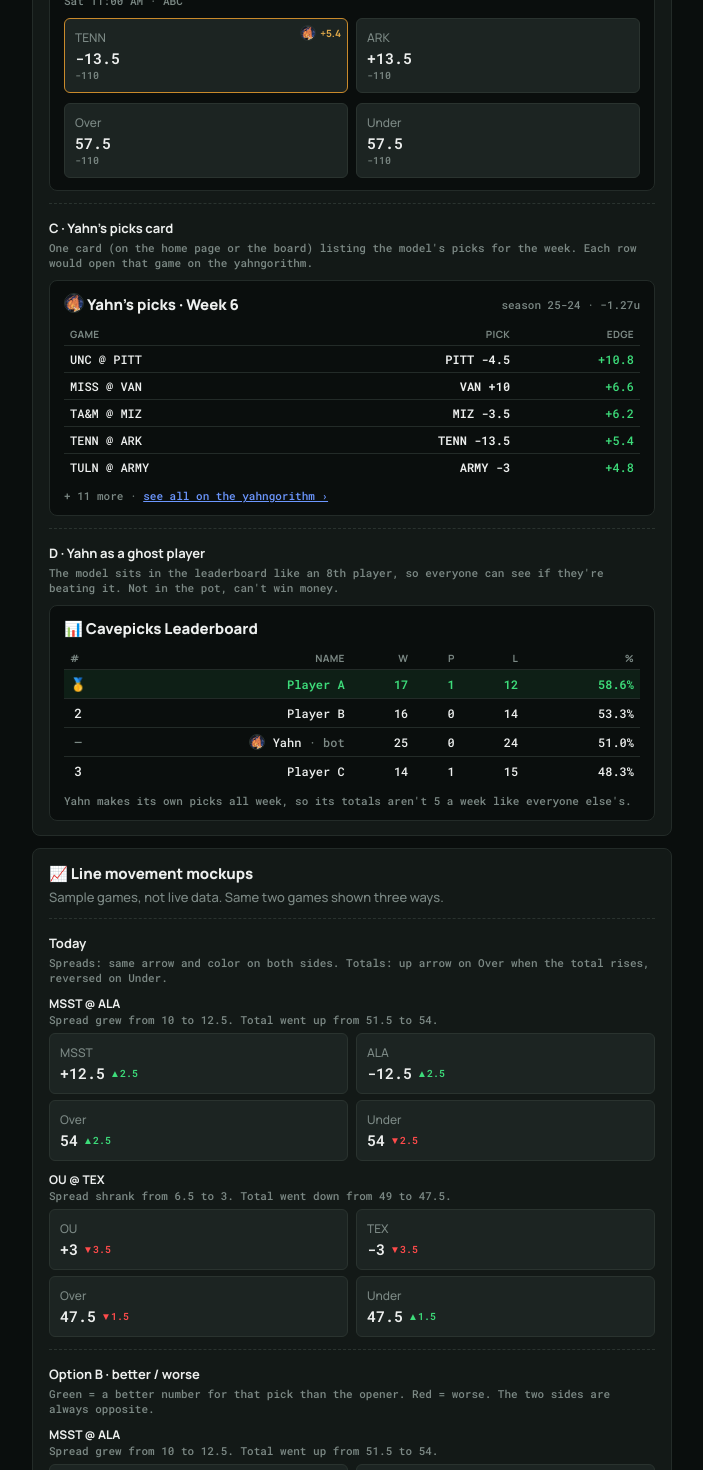
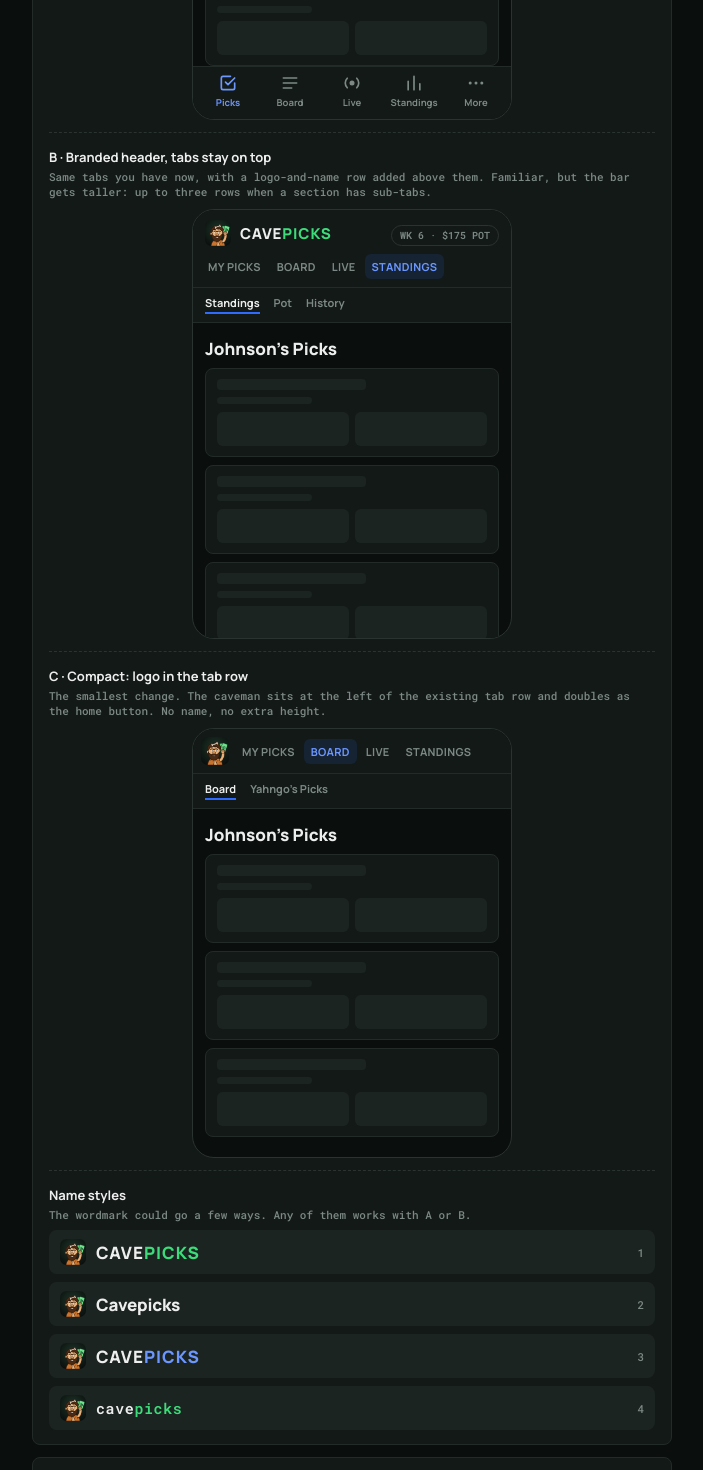
Before and after one commit to ajohnson1952/cavepicks, a Next.js app: page /lab in a window 1280 px wide. Shown: the part 600-2070 px from the top of the page, without its empty margins (288-991 px from the left). Built offline with nearby package versions, Linux system fonts and the light colour scheme.

Commit message:
Add navigation + title bar mockups to /lab (app-style bottom tabs, branded header, compact logo row, wordmark options)
Co-Authored-By: Claude Opus 5.5 <noreply@anthropic.com>

```diff
--- /dev/null
+++ b/app/lab/NavMock.tsx
@@ -0,0 +1,243 @@
+// /lab only: three directions for the navigation + title bar, drawn as
+// phone-sized previews. Static pictures - nothing here is wired up, and the
+// real nav (app/Nav.tsx) is unchanged.
+
+const stroke = { fill: "none", stroke: "currentColor", strokeWidth: 2, strokeLinecap: "round", strokeLinejoin: "round" } as const;
+const ICONS: Record<string, React.ReactNode> = {
+  Picks: <path {...stroke} d="M9 11l3 3 8-8M20 12v6a2 2 0 0 1-2 2H6a2 2 0 0 1-2-2V6a2 2 0 0 1 2-2h9" />,
+  Board: <path {...stroke} d="M4 6h16M4 12h16M4 18h10" />,
+  Live: (
+    <>
+      <circle cx="12" cy="12" r="3" fill="currentColor" stroke="none" />
+      <path {...stroke} d="M6.3 6.3a8 8 0 0 0 0 11.4M17.7 6.3a8 8 0 0 1 0 11.4" />
+    </>
+  ),
+  Standings: <path {...stroke} d="M5 20V10M12 20V4M19 20v-7" />,
+  More: (
+    <>
+      <circle cx="5" cy="12" r="1.8" fill="currentColor" stroke="none" />
+      <circle cx="12" cy="12" r="1.8" fill="currentColor" stroke="none" />
+      <circle cx="19" cy="12" r="1.8" fill="currentColor" stroke="none" />
+    </>
+  ),
+};
+
+function Wordmark({ size = 15 }: { size?: number }) {
+  return (
+    <span style={{ fontWeight: 800, fontSize: size, letterSpacing: "0.06em", lineHeight: 1 }}>
+      CAVE<span style={{ color: "var(--up)" }}>PICKS</span>
+    </span>
+  );
+}
+
+function Logo({ size = 26 }: { size?: number }) {
+  return <img src="/icon-192.png" alt="" width={size} height={size} style={{ borderRadius: size * 0.25, display: "block" }} />;
+}
+
+function WeekPill() {
+  return (
+    <span
+      style={{
+        fontFamily: "var(--font-mono), monospace", fontSize: 10, fontWeight: 700, color: "var(--dim)",
+        border: "1px solid var(--border-soft)", borderRadius: 999, padding: "3px 8px", whiteSpace: "nowrap",
+      }}
+    >
+      WK 6 &middot; $175 POT
+    </span>
+  );
+}
+
+// fake page content so the bars have something to sit on
+function Filler() {
+  const bar = (w: string, h = 9) => (
+    <div style={{ width: w, height: h, borderRadius: 4, background: "var(--panel-alt)", marginBottom: 7 }} />
+  );
+  return (
+    <div style={{ padding: "14px 12px" }}>
+      <div style={{ fontWeight: 800, fontSize: 17, marginBottom: 8 }}>Johnson&apos;s Picks</div>
+      {[0, 1, 2].map((i) => (
+        <div key={i} style={{ background: "var(--panel)", border: "1px solid var(--border)", borderRadius: 8, padding: "10px 11px", marginBottom: 8 }}>
+          {bar("55%", 11)}
+          {bar("35%", 7)}
+          <div style={{ display: "grid", gridTemplateColumns: "1fr 1fr", gap: 6, marginTop: 8 }}>
+            <div style={{ height: 34, borderRadius: 6, background: "var(--panel-alt)" }} />
+            <div style={{ height: 34, borderRadius: 6, background: "var(--panel-alt)" }} />
+          </div>
+        </div>
+      ))}
+    </div>
+  );
+}
+
+function Phone({ children }: { children: React.ReactNode }) {
+  return (
+    <div
+      style={{
+        position: "relative", width: "100%", maxWidth: 320, height: 430, margin: "10px auto 0",
+        border: "1px solid var(--border-soft)", borderRadius: 22, overflow: "hidden", background: "var(--void)",
+        display: "flex", flexDirection: "column",
+      }}
+    >
+      {children}
+    </div>
+  );
+}
+
+const TABS = ["My Picks", "Board", "Live", "Standings"];
+
+function TextTabs({ active }: { active: string }) {
+  return (
+    <div style={{ display: "flex", gap: 2, flexWrap: "wrap" }}>
+      {TABS.map((t) => (
+        <span
+          key={t}
+          className={`nav-link${t === active ? " active" : ""}`}
+          style={{ fontSize: 11, padding: "5px 7px" }}
+        >
+          {t}
+        </span>
+      ))}
+    </div>
+  );
+}
+
+function SubTabs({ items, active }: { items: string[]; active: string }) {
+  return (
+    <div style={{ display: "flex", gap: 14, padding: "7px 12px 0", borderTop: "1px solid var(--border)" }}>
+      {items.map((s) => (
+        <span key={s} className={`nav-sublink${s === active ? " active" : ""}`} style={{ fontSize: 11 }}>
+          {s}
+        </span>
+      ))}
+    </div>
+  );
+}
+
+function BottomTabs({ active }: { active: string }) {
+  return (
+    <div
+      style={{
+        display: "flex", background: "var(--panel)", borderTop: "1px solid var(--border)", padding: "6px 4px 10px",
+      }}
+    >
+      {["Picks", "Board", "Live", "Standings", "More"].map((t) => {
+        const on = t === active;
+        return (
+          <div
+            key={t}
+            style={{
+              flex: 1, display: "flex", flexDirection: "column", alignItems: "center", gap: 3,
+              color: on ? "var(--action-soft)" : "var(--dim)", fontSize: 9.5, fontWeight: 700,
+            }}
+          >
+            <svg viewBox="0 0 24 24" width={20} height={20}>{ICONS[t]}</svg>
+            {t}
+          </div>
+        );
+      })}
+    </div>
+  );
+}
+
+const barBase: React.CSSProperties = { background: "var(--panel)", borderBottom: "1px solid var(--border)" };
+
+export default function NavMock() {
+  return (
+    <div className="card">
+      <div className="matchup">🧭 Navigation + title bar mockups</div>
+      <p className="subtext" style={{ margin: "4px 0 0" }}>
+        Three directions, drawn as phone previews. Static pictures only - the real nav hasn&apos;t changed.
+      </p>
+
+      <div className="divider" />
+      <strong style={{ fontSize: "13px" }}>A &middot; App style: brand bar on top, tabs at the bottom</strong>
+      <p className="meta" style={{ margin: "2px 0 0" }}>
+        Logo and name up top with this week&apos;s pot. The four main pages move to a thumb-reach bar at the
+        bottom, like a phone app. Pot, History, Guide, Yahngo, Rules and Admin live under More.
+      </p>
+      <Phone>
+        <div style={{ ...barBase, display: "flex", alignItems: "center", gap: 9, padding: "10px 12px" }}>
+          <Logo />
+          <Wordmark />
+          <span style={{ marginLeft: "auto" }}>
+            <WeekPill />
+          </span>
+        </div>
+        <div style={{ flex: 1, overflow: "hidden" }}>
+          <Filler />
+        </div>
+        <BottomTabs active="Picks" />
+      </Phone>
+
+      <div className="divider" />
+      <strong style={{ fontSize: "13px" }}>B &middot; Branded header, tabs stay on top</strong>
+      <p className="meta" style={{ margin: "2px 0 0" }}>
+        Same tabs you have now, with a logo-and-name row added above them. Familiar, but the bar gets taller:
+        up to three rows when a section has sub-tabs.
+      </p>
+      <Phone>
+        <div style={barBase}>
+          <div style={{ display: "flex", alignItems: "center", gap: 9, padding: "10px 12px 8px" }}>
+            <Logo />
+            <Wordmark />
+            <span style={{ marginLeft: "auto" }}>
+              <WeekPill />
+            </span>
+          </div>
+          <div style={{ padding: "0 8px 8px" }}>
+            <TextTabs active="Standings" />
+          </div>
+          <div style={{ paddingBottom: 8 }}>
+            <SubTabs items={["Standings", "Pot", "History"]} active="Standings" />
+          </div>
+        </div>
+        <div style={{ flex: 1, overflow: "hidden" }}>
+          <Filler />
+        </div>
+      </Phone>
+
+      <div className="divider" />
+      <strong style={{ fontSize: "13px" }}>C &middot; Compact: logo in the tab row</strong>
+      <p className="meta" style={{ margin: "2px 0 0" }}>
+        The smallest change. The caveman sits at the left of the existing tab row and doubles as the home
+        button. No name, no extra height.
+      </p>
+      <Phone>
+        <div style={barBase}>
+          <div style={{ display: "flex", alignItems: "center", gap: 6, padding: "8px 8px" }}>
+            <Logo size={28} />
+            <TextTabs active="Board" />
+          </div>
+          <div style={{ paddingBottom: 8 }}>
+            <SubTabs items={["Board", "Yahngo's Picks"]} active="Board" />
+          </div>
+        </div>
+        <div style={{ flex: 1, overflow: "hidden" }}>
+          <Filler />
+        </div>
+      </Phone>
+
+      <div className="divider" />
+      <strong style={{ fontSize: "13px" }}>Name styles</strong>
+      <p className="meta" style={{ margin: "2px 0 8px" }}>The wordmark could go a few ways. Any of them works with A or B.</p>
+      <div style={{ display: "grid", gap: 8 }}>
+        {[
+          <Wordmark key="1" size={17} />,
+          <span key="2" style={{ fontWeight: 800, fontSize: 17, letterSpacing: "-0.01em" }}>Cavepicks</span>,
+          <span key="3" style={{ fontWeight: 800, fontSize: 17, letterSpacing: "0.06em" }}>
+            CAVE<span style={{ color: "var(--action-soft)" }}>PICKS</span>
+          </span>,
+          <span key="4" style={{ fontFamily: "var(--font-mono), monospace", fontWeight: 600, fontSize: 15, letterSpacing: "0.04em" }}>
+            cave<span style={{ color: "var(--up)" }}>picks</span>
+          </span>,
+        ].map((w, i) => (
+          <div key={i} style={{ display: "flex", alignItems: "center", gap: 10, background: "var(--panel-alt)", borderRadius: 8, padding: "9px 11px" }}>
+            <Logo size={26} />
+            {w}
+            <span className="meta" style={{ marginLeft: "auto" }}>{i + 1}</span>
+          </div>
+        ))}
+      </div>
+    </div>
+  );
+}
--- a/app/lab/page.tsx
+++ b/app/lab/page.tsx
@@ -1,6 +1,7 @@
 import LabClient from "./LabClient";
 import LineMoveMock from "./LineMoveMock";
 import YahnMock from "./YahnMock";
+import NavMock from "./NavMock";
 
 // Hidden test bench (not linked anywhere) for the tactile stuff: haptics,
 // the "fully locked in" money shower, and pull-to-refresh. Touches no data.
@@ -14,6 +15,7 @@ export default function LabPage() {
       <p className="subtext">
         Test bench for haptics, the lock-in celebration, and pull-to-refresh. Nothing here saves anything.
       </p>
+      <NavMock />
       <YahnMock />
       <LineMoveMock />
       <LabClient
```
